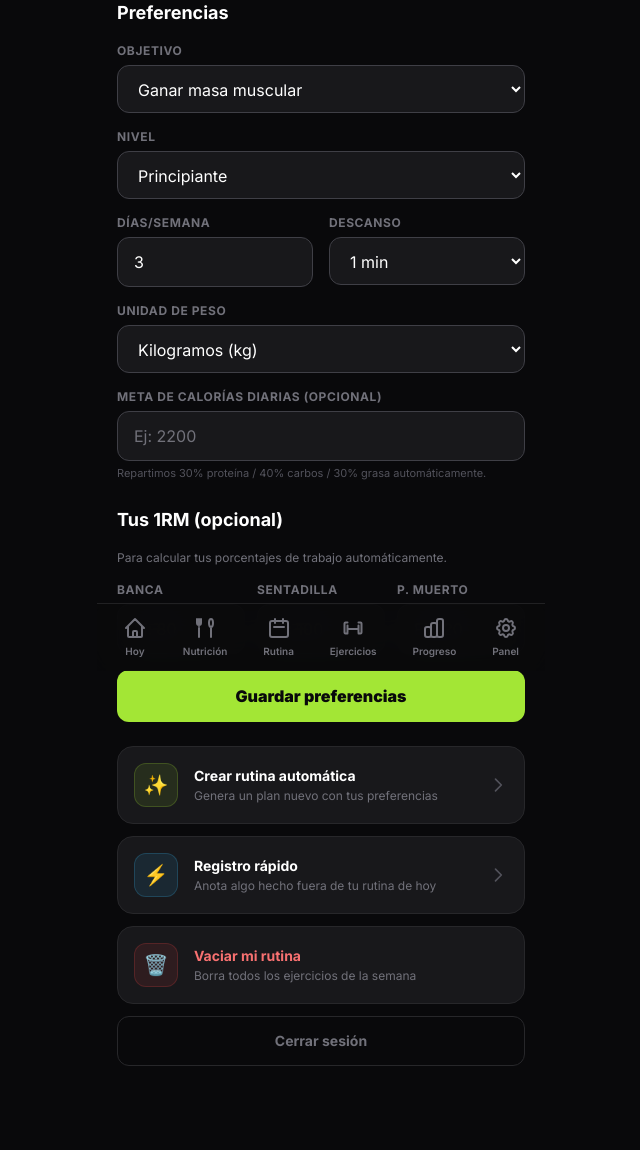
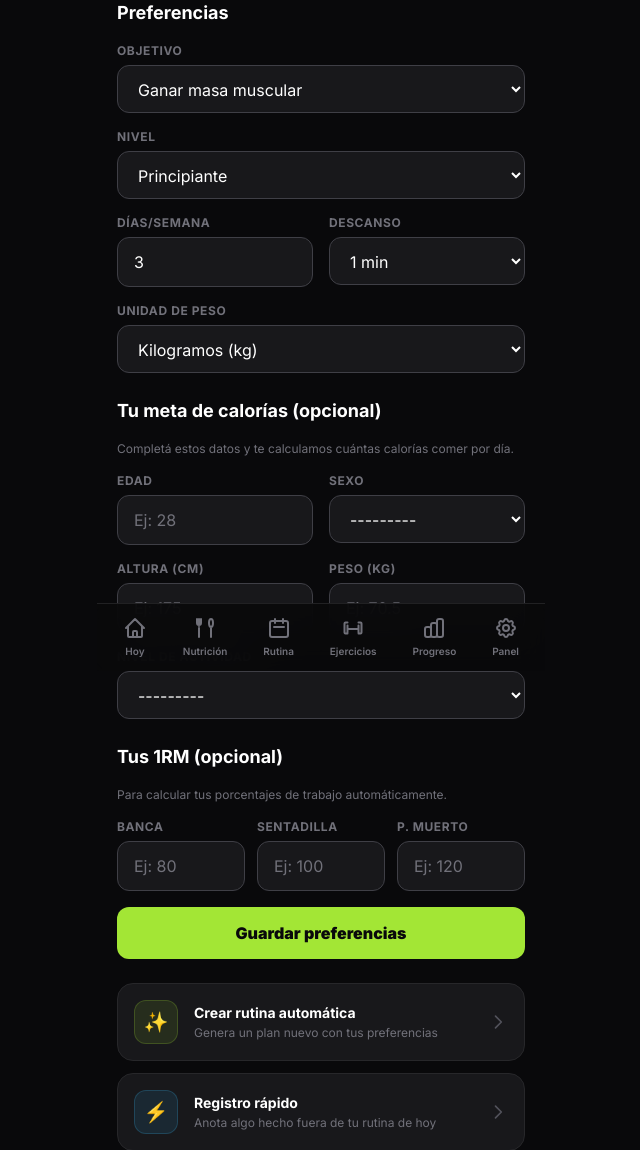
Before and after one commit to Mirages-Infinity/Mirages-Fitness, a Django app: page /perfil/ in a window 1280 px wide. Shown: the part 129-1279 px from the top of the page, without its empty margins (319-959 px from the left). Before the commit the page ends 1195 px from the top, so only its background shows below. Run offline with Django 5.2, Linux system fonts and the light colour scheme; the visitor is signed in with stand-in values (Sample User, id 1); some libraries are stand-ins or nearby versions.

Commit message:
Calcula la meta de calorias diarias automaticamente a partir de edad, sexo, altura, peso y nivel de actividad
Usa la formula de Mifflin-St Jeor para el gasto basal, la multiplica
por el nivel de actividad y la ajusta segun el objetivo ya elegido
(bajar de peso, ganar masa, etc). La meta de calorias deja de
tipearse a mano: se recalcula sola cada vez que el usuario guarda
sus datos en el perfil, y queda sin definir si falta algun dato.

Co-Authored-By: Claude Sonnet 5 <noreply@anthropic.com>

```diff
--- a/core/forms.py
+++ b/core/forms.py
@@ -298,7 +298,8 @@ class ProfileForm(forms.ModelForm):
         model = Profile
         fields = [
             'goal', 'level', 'days_per_week', 'default_rest', 'unit',
-            'bench_1rm', 'squat_1rm', 'deadlift_1rm', 'calorie_goal',
+            'bench_1rm', 'squat_1rm', 'deadlift_1rm',
+            'age', 'sex', 'height_cm', 'weight_kg', 'activity_level',
         ]
         widgets = {
             'goal': forms.Select(attrs={'class': INPUT_CLASS}),
@@ -319,10 +320,20 @@ class ProfileForm(forms.ModelForm):
                 'class': INPUT_CLASS, 'step': '0.5', 'min': '0', 'inputmode': 'decimal',
                 'placeholder': 'Ej: 120',
             }),
-            'calorie_goal': forms.NumberInput(attrs={
-                'class': INPUT_CLASS, 'min': '0', 'inputmode': 'numeric',
-                'placeholder': 'Ej: 2200',
+            'age': forms.NumberInput(attrs={
+                'class': INPUT_CLASS, 'min': '10', 'max': '100', 'inputmode': 'numeric',
+                'placeholder': 'Ej: 28',
             }),
+            'sex': forms.Select(attrs={'class': INPUT_CLASS}),
+            'height_cm': forms.NumberInput(attrs={
+                'class': INPUT_CLASS, 'min': '100', 'max': '250', 'inputmode': 'numeric',
+                'placeholder': 'Ej: 175',
+            }),
+            'weight_kg': forms.NumberInput(attrs={
+                'class': INPUT_CLASS, 'step': '0.1', 'min': '30', 'inputmode': 'decimal',
+                'placeholder': 'Ej: 70.5',
+            }),
+            'activity_level': forms.Select(attrs={'class': INPUT_CLASS}),
         }
 
 
--- a/core/models.py
+++ b/core/models.py
@@ -240,6 +240,25 @@ class Profile(models.Model):
         ('kg', 'Kilogramos (kg)'),
         ('lb', 'Libras (lb)'),
     ]
+    SEX_CHOICES = [
+        ('M', 'Hombre'),
+        ('F', 'Mujer'),
+    ]
+    ACTIVITY_LEVELS = [
+        ('sedentary', 'Sedentario (poco o nada de ejercicio)'),
+        ('light', 'Ligero (ejercicio 1-3 dias/semana)'),
+        ('moderate', 'Moderado (ejercicio 3-5 dias/semana)'),
+        ('active', 'Activo (ejercicio 6-7 dias/semana)'),
+        ('very_active', 'Muy activo (ejercicio intenso o trabajo fisico)'),
+    ]
+    ACTIVITY_MULTIPLIERS = {
+        'sedentary': 1.2, 'light': 1.375, 'moderate': 1.55, 'active': 1.725, 'very_active': 1.9,
+    }
+    # Ajuste en kcal respecto del mantenimiento segun el objetivo ya elegido
+    # (campo GOALS de mas arriba), para no pedirle al usuario un dato extra.
+    GOAL_CALORIE_ADJUSTMENT = {
+        'perder_grasa': -500, 'hipertrofia': 350, 'fuerza': 150, 'resistencia': 0,
+    }
 
     user = models.OneToOneField(User, on_delete=models.CASCADE, related_name='profile')
     # Los usuarios creados antes del RUT (o por consola) pueden no tenerlo:
@@ -257,7 +276,16 @@ class Profile(models.Model):
     bench_1rm = models.DecimalField('1RM Press de banca (kg)', max_digits=6, decimal_places=1, null=True, blank=True)
     squat_1rm = models.DecimalField('1RM Sentadilla (kg)', max_digits=6, decimal_places=1, null=True, blank=True)
     deadlift_1rm = models.DecimalField('1RM Peso muerto (kg)', max_digits=6, decimal_places=1, null=True, blank=True)
-    # Nutricion (opcional)
+    # Nutricion (opcional). age/sex/height_cm/weight_kg/activity_level alimentan
+    # calculate_calorie_goal(): calorie_goal ya no se tipea a mano, se recalcula
+    # solo en profile_settings() cada vez que el usuario guarda estos datos.
+    age = models.PositiveIntegerField('Edad', null=True, blank=True)
+    sex = models.CharField('Sexo', max_length=1, choices=SEX_CHOICES, null=True, blank=True)
+    height_cm = models.PositiveIntegerField('Altura (cm)', null=True, blank=True)
+    weight_kg = models.DecimalField('Peso corporal (kg)', max_digits=5, decimal_places=1, null=True, blank=True)
+    activity_level = models.CharField(
+        'Nivel de actividad', max_length=12, choices=ACTIVITY_LEVELS, null=True, blank=True,
+    )
     calorie_goal = models.PositiveIntegerField('Meta de calorias diarias', null=True, blank=True)
     # default=True: las cuentas que ya existian al agregar este campo no
     # deben ver la bienvenida de golpe. Solo las nuevas (ver signals.py)
@@ -270,6 +298,19 @@ class Profile(models.Model):
 
     def __str__(self):
         return f'{self.user.username} ({self.rut})'
+
+    def calculate_calorie_goal(self):
+        """Formula de Mifflin-St Jeor (gasto basal) * factor de actividad,
+        ajustada segun el objetivo. Devuelve None si falta algun dato."""
+        if not (self.age and self.sex and self.height_cm and self.weight_kg and self.activity_level):
+            return None
+        weight = float(self.weight_kg)
+        bmr = 10 * weight + 6.25 * self.height_cm - 5 * self.age
+        bmr += 5 if self.sex == 'M' else -161
+        tdee = bmr * self.ACTIVITY_MULTIPLIERS[self.activity_level]
+        calories = tdee + self.GOAL_CALORIE_ADJUSTMENT.get(self.goal, 0)
+        # Piso de seguridad: no sugerir una meta por debajo de lo recomendado.
+        return max(round(calories), 1200)
 
     @property
     def macro_goals(self):
--- a/core/templates/user/nutrition.html
+++ b/core/templates/user/nutrition.html
@@ -87,7 +87,7 @@
       <span class="text-4xl">🍽️</span>
       <p class="text-xl font-black mt-3 leading-tight">Definí tu meta<br>de calorías</p>
       <p class="text-sm font-medium opacity-80 mt-2">
-        Con tu meta diaria te armamos el anillo de progreso y repartimos proteína, carbos y grasa automáticamente.
+        Contanos tu altura, peso, edad y nivel de actividad: calculamos tu meta de calorías y macros automáticamente.
       </p>
       <a href="{% url 'profile' %}"
          class="mt-4 flex items-center justify-center rounded-xl bg-zinc-950 py-3.5 font-black text-sky-400 active:scale-[.98] transition">
--- a/core/templates/user/profile.html
+++ b/core/templates/user/profile.html
@@ -65,11 +65,39 @@
     <label class="block text-xs font-bold uppercase tracking-wider text-zinc-500 mb-1.5">Unidad de peso</label>
     {{ form.unit }}
   </div>
+  <h2 class="text-lg font-bold pt-2">Tu meta de calorías (opcional)</h2>
+  <p class="text-xs text-zinc-500 -mt-3">Completá estos datos y te calculamos cuántas calorías comer por día.</p>
+  <div class="grid grid-cols-2 gap-4">
+    <div>
+      <label class="block text-xs font-bold uppercase tracking-wider text-zinc-500 mb-1.5">Edad</label>
+      {{ form.age }}
+    </div>
+    <div>
+      <label class="block text-xs font-bold uppercase tracking-wider text-zinc-500 mb-1.5">Sexo</label>
+      {{ form.sex }}
+    </div>
+  </div>
+  <div class="grid grid-cols-2 gap-4">
+    <div>
+      <label class="block text-xs font-bold uppercase tracking-wider text-zinc-500 mb-1.5">Altura (cm)</label>
+      {{ form.height_cm }}
+    </div>
+    <div>
+      <label class="block text-xs font-bold uppercase tracking-wider text-zinc-500 mb-1.5">Peso (kg)</label>
+      {{ form.weight_kg }}
+    </div>
+  </div>
   <div>
-    <label class="block text-xs font-bold uppercase tracking-wider text-zinc-500 mb-1.5">Meta de calorías diarias (opcional)</label>
-    {{ form.calorie_goal }}
-    <p class="text-[11px] text-zinc-600 mt-1">Repartimos 30% proteína / 40% carbos / 30% grasa automáticamente.</p>
+    <label class="block text-xs font-bold uppercase tracking-wider text-zinc-500 mb-1.5">Nivel de actividad</label>
+    {{ form.activity_level }}
   </div>
+  {% if profile.calorie_goal %}
+    <div class="rounded-2xl bg-lime-400/10 border border-lime-400/30 p-4">
+      <p class="text-xs font-bold uppercase tracking-wider text-lime-400">Tu meta calculada</p>
+      <p class="text-2xl font-black mt-1">{{ profile.calorie_goal }} <span class="text-sm font-bold text-zinc-500">kcal/día</span></p>
+      <p class="text-[11px] text-zinc-500 mt-1">Según tu objetivo, altura, peso, edad y nivel de actividad. Repartimos 30% proteína / 40% carbos / 30% grasa automáticamente.</p>
+    </div>
+  {% endif %}
 
   <h2 class="text-lg font-bold pt-2">Tus 1RM (opcional)</h2>
   <p class="text-xs text-zinc-500 -mt-3">Para calcular tus porcentajes de trabajo automáticamente.</p>
--- a/core/views.py
+++ b/core/views.py
@@ -544,7 +544,9 @@ def profile_settings(request):
     profile = get_profile(request.user)
     form = ProfileForm(request.POST or None, instance=profile)
     if request.method == 'POST' and form.is_valid():
-        form.save()
+        profile = form.save(commit=False)
+        profile.calorie_goal = profile.calculate_calorie_goal()
+        profile.save()
         messages.success(request, 'Preferencias guardadas.')
         return redirect('profile')
 
```
Also changed, not shown: core/migrations/0010_profile_activity_level_profile_age_profile_height_cm_and_more.py (added).
